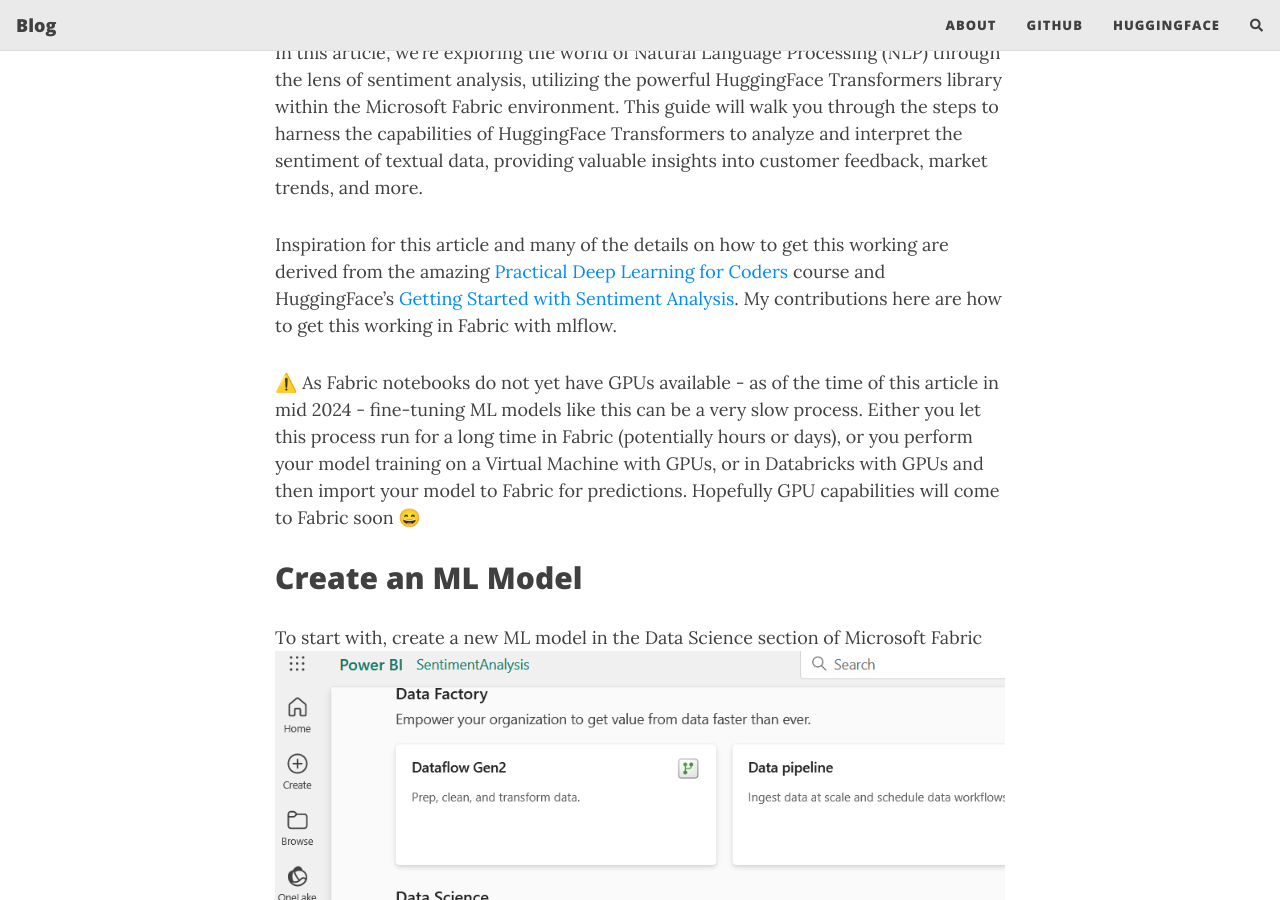
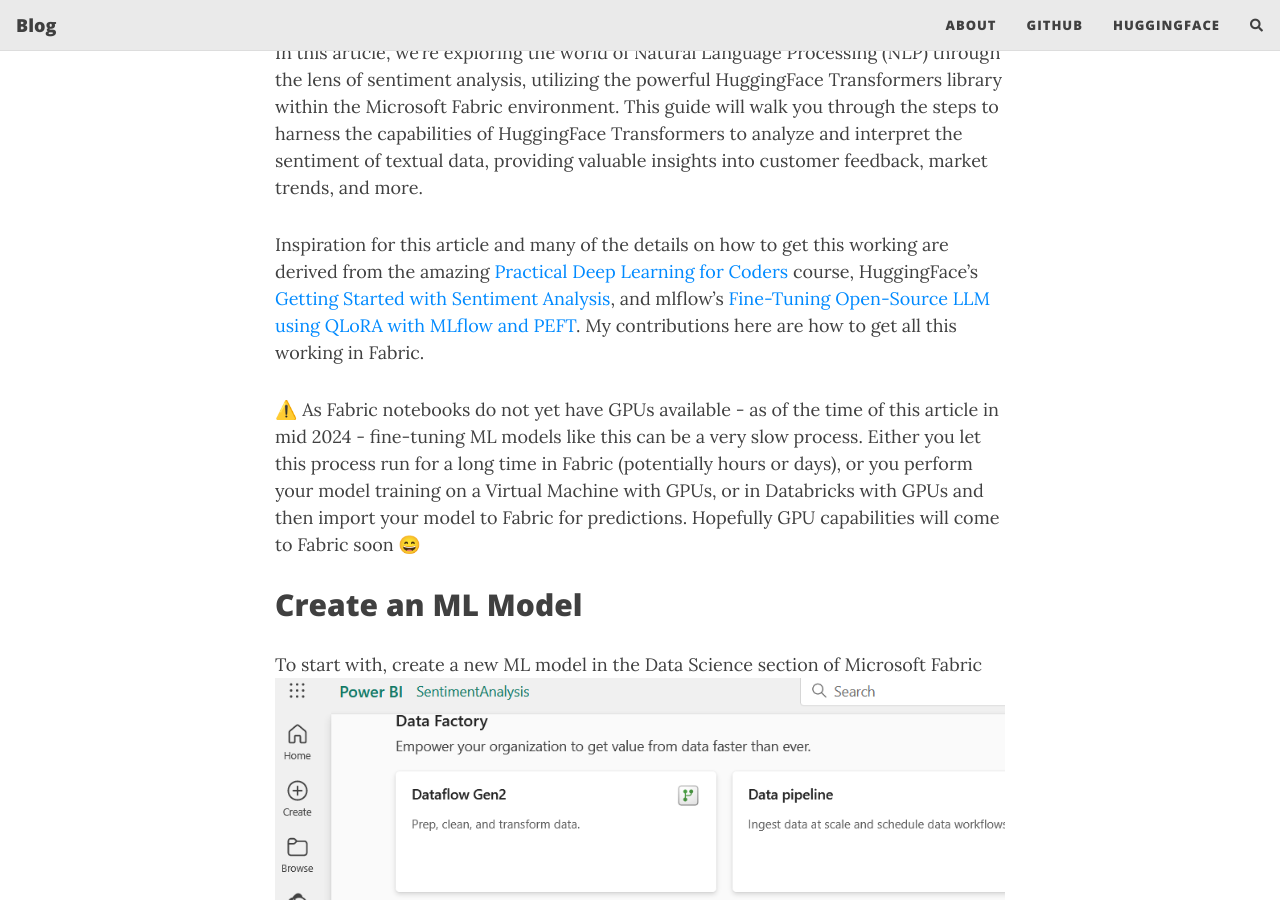
Before and after one commit to ssugar/Blog, a Jekyll site: the page built from _posts/Fabric/2024-07-08-SentimentAnalysisInFabric.md, in a window 1280 px wide and 900 px high, scrolled down 321 px. Built offline with Jekyll 4.4.1, drawn with Linux system fonts in a browser that asks for light colours; nearby versions of some CDN libraries; emoji names are drawn with the system emoji font; comment, search, counter and statistics services are not loaded.

Commit message:
updating inspirations

```diff
--- a/_posts/Fabric/2024-07-08-SentimentAnalysisInFabric.md
+++ b/_posts/Fabric/2024-07-08-SentimentAnalysisInFabric.md
@@ -7,7 +7,7 @@
 
 In this article, we're exploring the world of Natural Language Processing (NLP) through the lens of sentiment analysis, utilizing the powerful HuggingFace Transformers library within the Microsoft Fabric environment. This guide will walk you through the steps to harness the capabilities of HuggingFace Transformers to analyze and interpret the sentiment of textual data, providing valuable insights into customer feedback, market trends, and more.
 
-Inspiration for this article and many of the details on how to get this working are derived from the amazing [Practical Deep Learning for Coders](https://course.fast.ai/) course and HuggingFace's [Getting Started with Sentiment Analysis](https://huggingface.co/blog/sentiment-analysis-python).  My contributions here are how to get this working in Fabric with mlflow.
+Inspiration for this article and many of the details on how to get this working are derived from the amazing [Practical Deep Learning for Coders](https://course.fast.ai/) course, HuggingFace's [Getting Started with Sentiment Analysis](https://huggingface.co/blog/sentiment-analysis-python), and mlflow's [Fine-Tuning Open-Source LLM using QLoRA with MLflow and PEFT](https://mlflow.org/docs/latest/llms/transformers/tutorials/fine-tuning/transformers-peft.html).  My contributions here are how to get all this working in Fabric.
 
 :warning: As Fabric notebooks do not yet have GPUs available - as of the time of this article in mid 2024 - fine-tuning ML models like this can be a very slow process.  Either you let this process run for a long time in Fabric (potentially hours or days), or you perform your model training on a Virtual Machine with GPUs, or in Databricks with GPUs and then import your model to Fabric for predictions.  Hopefully GPU capabilities will come to Fabric soon :smile:
 
```
